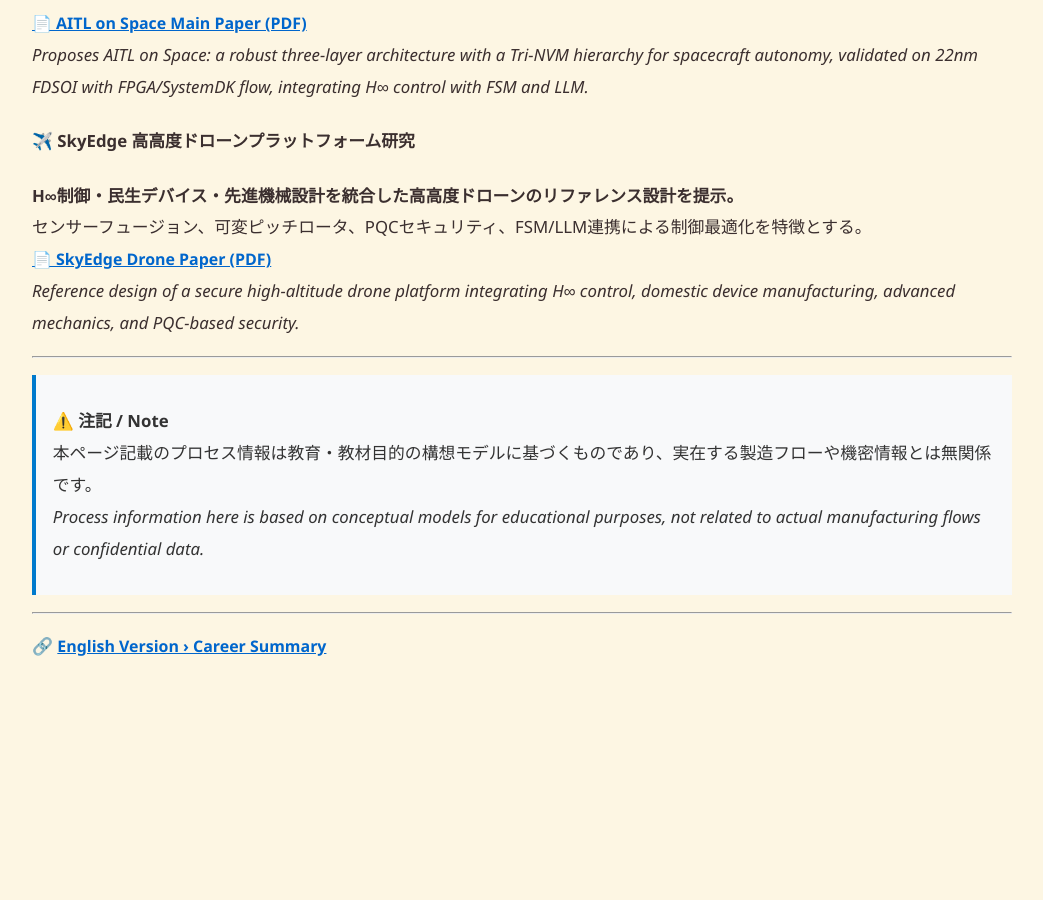
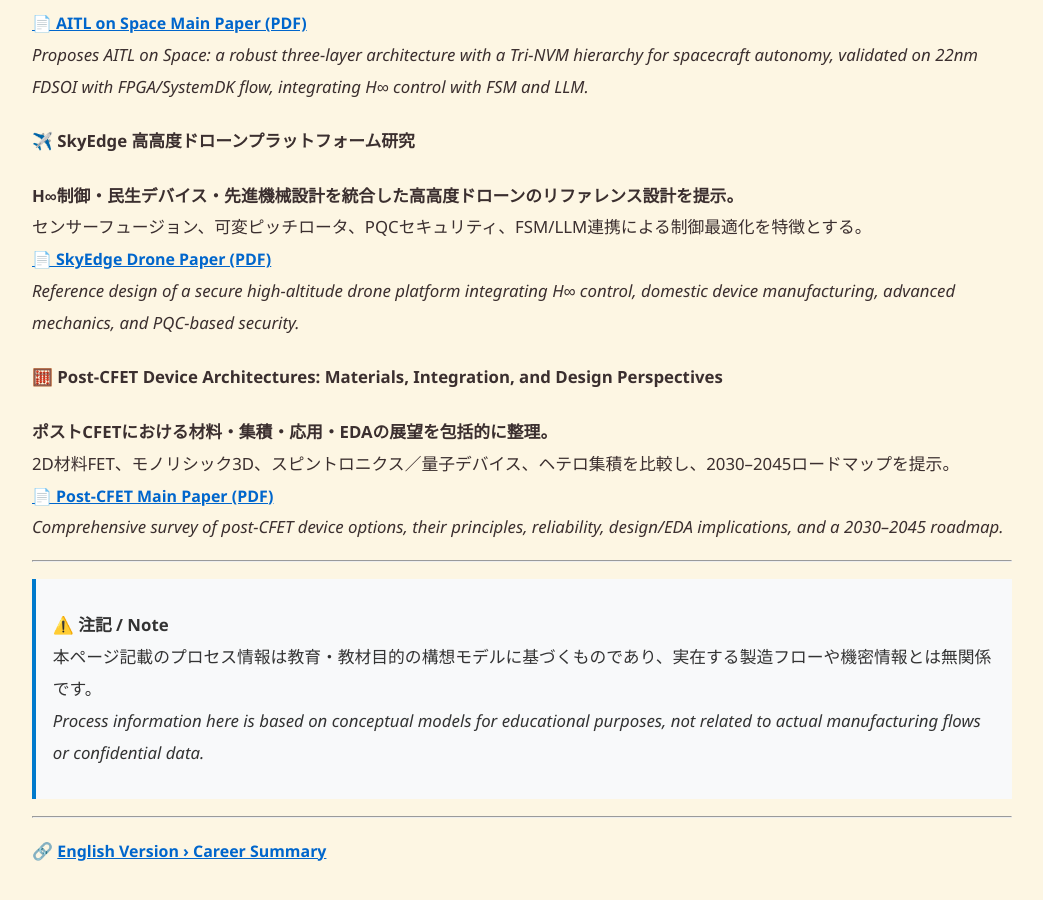
Before and after one commit to Samizo-AITL/Samizo-AITL.github.io, a Jekyll site: the page built from about/career-summary/index.md, in a window 1280 px wide and 900 px high, scrolled down 5340 px. Shown: the whole window, without its empty margins (118-1161 px from the left). Built offline with Jekyll 4.4.1, drawn with Linux system fonts in a browser that asks for light colours; before the commit the page ends 6036 px from its top, so only the background shows below that.

Commit message:
Update index.md

```diff
--- a/about/career-summary/index.md
+++ b/about/career-summary/index.md
@@ -170,6 +170,12 @@
 [📄 SkyEdge Drone Paper (PDF)](./docs/skyedge_drone.pdf)
 *Reference design of a secure high-altitude drone platform integrating H∞ control, domestic device manufacturing, advanced mechanics, and PQC-based security.*
 
+#### 🧮 Post-CFET Device Architectures: Materials, Integration, and Design Perspectives
+**ポストCFETにおける材料・集積・応用・EDAの展望を包括的に整理。**
+2D材料FET、モノリシック3D、スピントロニクス／量子デバイス、ヘテロ集積を比較し、2030–2045ロードマップを提示。
+[📄 Post-CFET Main Paper (PDF)](./docs/post_cfet.pdf)
+*Comprehensive survey of post-CFET device options, their principles, reliability, design/EDA implications, and a 2030–2045 roadmap.*
+
 ---
 
 > ⚠️ **注記 / Note**
```
